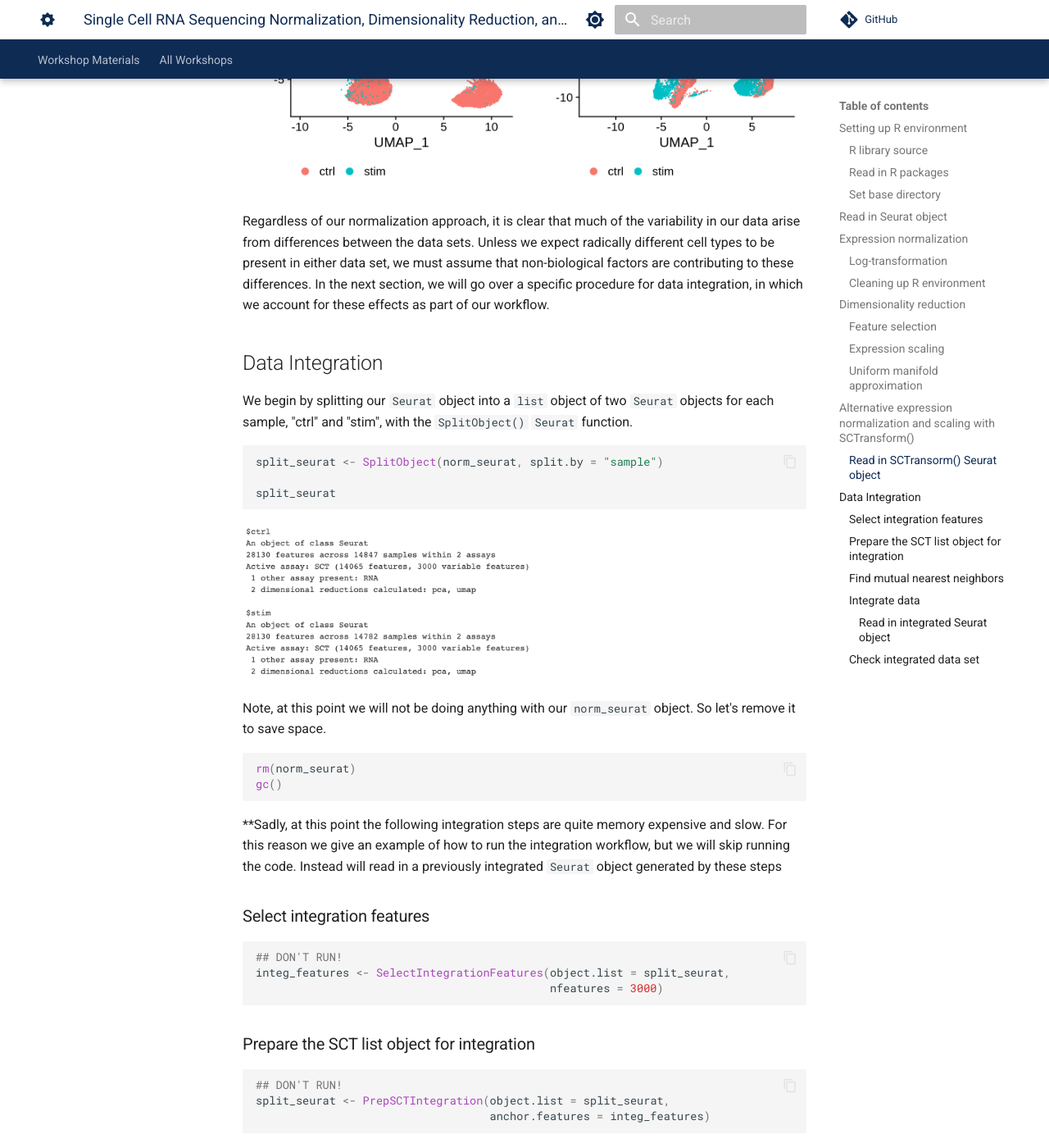
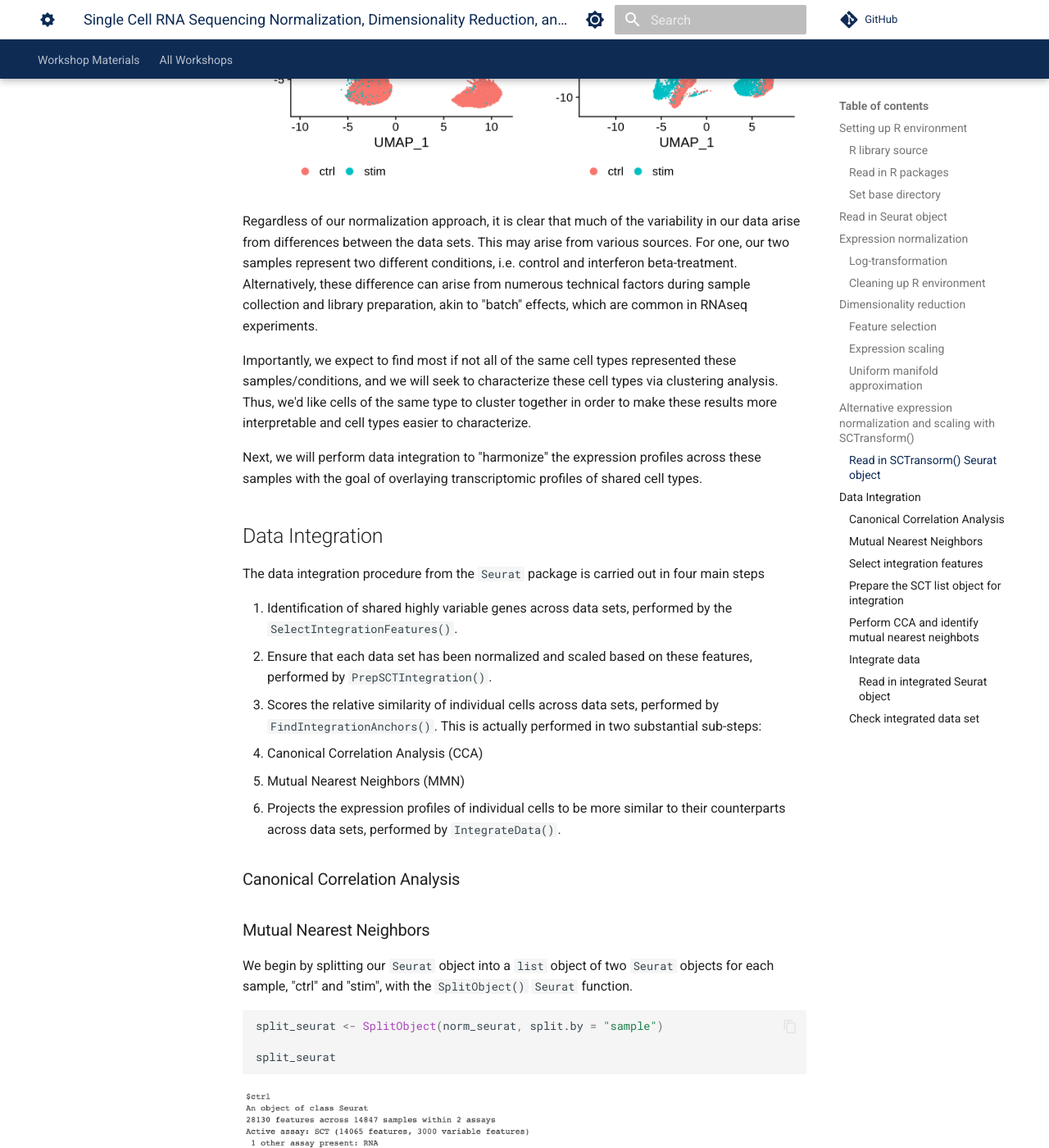
Before and after one commit to best-tufts/intro_to_single_cell_rnaseq, an MkDocs documentation site: the page built from docs/intro_to_single_cell_rnaseq/04_integration.md, in a window 1280 px wide and 1400 px high, scrolled down 8469 px. Shown: the whole window at 82% size. Built offline with MkDocs 1.6.1 and Material for MkDocs 9.7.7, drawn with Linux system fonts in a browser that asks for light colours; comment, search, counter and statistics services are not loaded; some of the changed text lies outside the part shown.

Commit message:
Added description to integration document

````diff
--- a/docs/intro_to_single_cell_rnaseq/04_integration.md
+++ b/docs/intro_to_single_cell_rnaseq/04_integration.md
@@ -241,9 +241,27 @@ plot_grid(pPlot, pPlotSCT,
 
 ![](images/dimRed3.png)
 
-Regardless of our normalization approach, it is clear that much of the variability in our data arise from differences between the data sets. Unless we expect radically different cell types to be present in either data set, we must assume that non-biological factors are contributing to these differences. In the next section, we will go over a specific procedure for data integration, in which we account for these effects as part of our workflow.
+Regardless of our normalization approach, it is clear that much of the variability in our data arise from differences between the data sets. This may arise from various sources. For one, our two samples represent two different conditions, i.e. control and interferon beta-treatment. Alternatively, these difference can arise from numerous technical factors during sample collection and library preparation, akin to "batch" effects, which are common in RNAseq experiments.
+
+Importantly, we expect to find most if not all of the same cell types represented these samples/conditions, and we will seek to characterize these cell types via clustering analysis. Thus, we'd like cells of the same type to cluster together in order to make these results more interpretable and cell types easier to characterize.
+
+Next, we will perform data integration to "harmonize" the expression profiles across these samples with the goal of overlaying transcriptomic profiles of shared cell types.
 
 ## Data Integration
+
+The data integration procedure from the `Seurat` package is carried out in four main steps
+
+1. Identification of shared highly variable genes across data sets, performed by the `SelectIntegrationFeatures()`.
+2. Ensure that each data set has been normalized and scaled based on these features, performed by `PrepSCTIntegration()`.
+3. Scores the relative similarity of individual cells across data sets, performed by `FindIntegrationAnchors()`. This is actually performed in two substantial sub-steps:
+  - Canonical Correlation Analysis (CCA)
+  - Mutual Nearest Neighbors (MMN)
+4. Projects the expression profiles of individual cells to be more similar to their counterparts across data sets, performed by `IntegrateData()`.
+
+### Canonical Correlation Analysis
+
+### Mutual Nearest Neighbors
+
 
 We begin by splitting our `Seurat` object into a `list` object of two `Seurat` objects for each sample, "ctrl" and "stim", with the `SplitObject()` `Seurat` function.
 
@@ -255,14 +273,14 @@ split_seurat
 
 ![](images/splitSeurat.png)
 
-Note, at this point we will not be doing anything with our `norm_seurat` object. So let's remove it to save space.
+At this point we will not be doing anything with our `norm_seurat` object. So let's remove it to save space.
 
 ```R
 rm(norm_seurat)
 gc()
 ```
 
-**Sadly, at this point the following integration steps are quite memory expensive and slow. For this reason we give an example of how to run the integration workflow, but we will skip running the code. Instead will read in a previously integrated `Seurat` object generated by these steps
+**Sadly, at this point the following integration steps are quite memory expensive and slow. For this reason we give an example of how to run the integration workflow, but we will skip running the code. Instead will read in a previously integrated `Seurat` object generated by these steps.
 
 ### Select integration features
 
@@ -280,7 +298,7 @@ split_seurat <- PrepSCTIntegration(object.list = split_seurat,
                                    anchor.features = integ_features)
 ```
 
-### Find mutual nearest neighbors
+### Perform CCA and identify mutual nearest neighbots
 
 ```R
 ## DON'T RUN!
````
